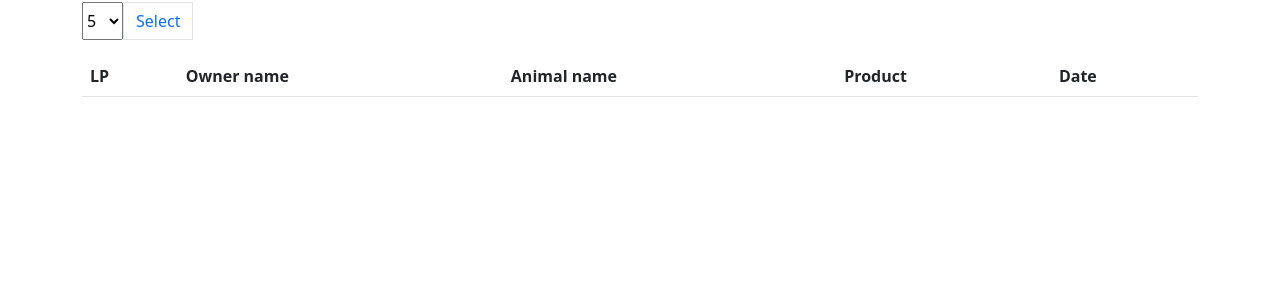
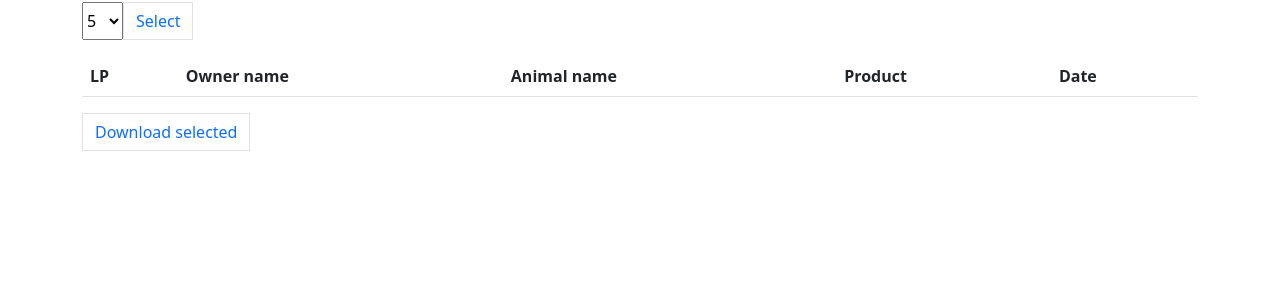
Before and after one commit to lqcharska/Veterinary-clinic, a Django app: page /show_bills/ in a window 1280 px wide. Shown: the part 134-437 px from the top of the page. Run offline with Django 4.2, Linux system fonts and the light colour scheme; data that the repository does not hold is empty; some libraries are stand-ins or nearby versions.

Commit message:
add download bills

```diff
--- a/przychodnia/templates/show_bills.html
+++ b/przychodnia/templates/show_bills.html
@@ -4,6 +4,8 @@
 
 {% block main_content %}
     <h1>Show all bills</h1>
+
+
 
     <form action="/show_bills/" method="get">
         {% csrf_token %}
@@ -48,4 +50,12 @@
         {% endfor %}
 
     </table>
+
+
+    <form method="get" action="/download_bills/">
+        {% csrf_token %}
+        <input type="text" hidden name="selected_page" value="{{ download_info.selected_page_number }}" >
+        <input type="text" hidden name="items_per_page" value="{{ download_info.items_per_page }}" >
+        <input type="submit" class="page-link" name="submit" value="Download selected">
+    </form>
 {% endblock %}
--- a/przychodnia/urls.py
+++ b/przychodnia/urls.py
@@ -13,6 +13,7 @@ urlpatterns = [
     path('show_animals/', views.show_animals),
     path('show_bills/', views.show_bills),
     path('watch_owner/', views.watch_owner),
+    path('download_bills/', views.download_bills),
 ] + static(settings.STATIC_URL, document_root=settings.STATIC_ROOT)
 
 
--- a/przychodnia/views.py
+++ b/przychodnia/views.py
@@ -1,5 +1,6 @@
 from tkinter import NO
 from django.core.exceptions import ValidationError
+from django.http import HttpResponse
 from django.shortcuts import render, redirect
 
 # Create your views here.
@@ -7,6 +8,8 @@ from przychodnia.forms import AddAnimalForm, AddOwnerForm, WatchOwnerForm, BuyEq
 from przychodnia.models import Animal, Owner, Bill
 
 from datetime import datetime
+
+import csv
 
 class Pages:
     class Button:
@@ -22,6 +25,8 @@ class Pages:
         self.items_indexes = []
         self.ziped_items = []
         self.name = name
+        self.start_item_index = 0
+        self.stop_item_index = 0
 
         self.items_per_page = {}
         self.items_per_page["5"] = ""
@@ -55,6 +60,8 @@ def _get_page_items(items, items_per_page: int, selected_page_number: int, name:
     """
     start_item_index = selected_page_index * items_per_page
     stop_item_index = min(len(items), start_item_index + items_per_page)
+    pages.start_item_index = start_item_index
+    pages.stop_item_index = stop_item_index
     pages.items = items[start_item_index:stop_item_index]
     pages.items_indexes = list(range(start_item_index + 1, stop_item_index + 1))
     pages.ziped_items = zip(pages.items, pages.items_indexes)
@@ -105,14 +112,49 @@ def show_owners(request):
         'owners_and_pages': _get_page_items(owners, items_per_page, selected_page_number, "owners")
      })
 
-
 def show_bills(request):
     selected_page_number, items_per_page = _get_pages_settings(request)
     bills = Bill.objects.all()
+
+    download_info = {'selected_page_number': selected_page_number, 'items_per_page': items_per_page}
+    # download_info = zip(selected_page_number, items_per_page)
     return render(request, 'show_bills.html', {
-        'bills_and_pages': _get_page_items(bills, items_per_page, selected_page_number, "bills")
-     })
+        'bills_and_pages': _get_page_items(bills, items_per_page, selected_page_number, "bills"),
+        'download_info': download_info
+    })
 
+
+def download_bills(request):
+    # select
+    selected_page_number, items_per_page = _get_pages_settings(request)
+
+    # get only items which are on page
+    page_items = _get_page_items(Bill.objects.all(), items_per_page, selected_page_number, "bills")
+
+    # Create temporary file
+    with open('temp.csv', 'w', encoding='UTF8', newline='') as csv_file:
+        writer = csv.writer(csv_file)
+        bills = Bill.objects.all()[page_items.start_item_index:page_items.stop_item_index]
+        writer.writerow(['Index', 'Owner', 'Animal', 'Product', 'Date'])
+        index = page_items.start_item_index + 1
+        for bill in bills:
+            owner = bill.owner.name
+            animal = bill.animal.name
+            product = bill.product
+            date = bill.date
+
+            writer.writerow([index, owner, animal, product, date])
+            index = index + 1
+
+        csv_file.close()
+
+    # read and create response
+    with open('temp.csv', 'r') as f:
+        file_data = f.read()
+
+    response = HttpResponse(file_data, content_type='application/vnd.ms-excel')
+    response['Content-Disposition'] = 'attachment; filename="temp.csv"'
+    return response
 
 def show_animals(request):
     selected_page_number, items_per_page = _get_pages_settings(request)
@@ -192,7 +234,6 @@ def watch_owner(request):
     success_message = ""
     error_message = ""
     if request.POST and request.POST.get("form_name") == 'buy_equiplent':
-        print("received buy fprm")
         received_buy_form = BuyEquipmentForm(request.POST)
         if received_buy_form.is_valid():
             owner = received_buy_form.cleaned_data["owner"]
```
Also changed, not shown: 1 other file.
